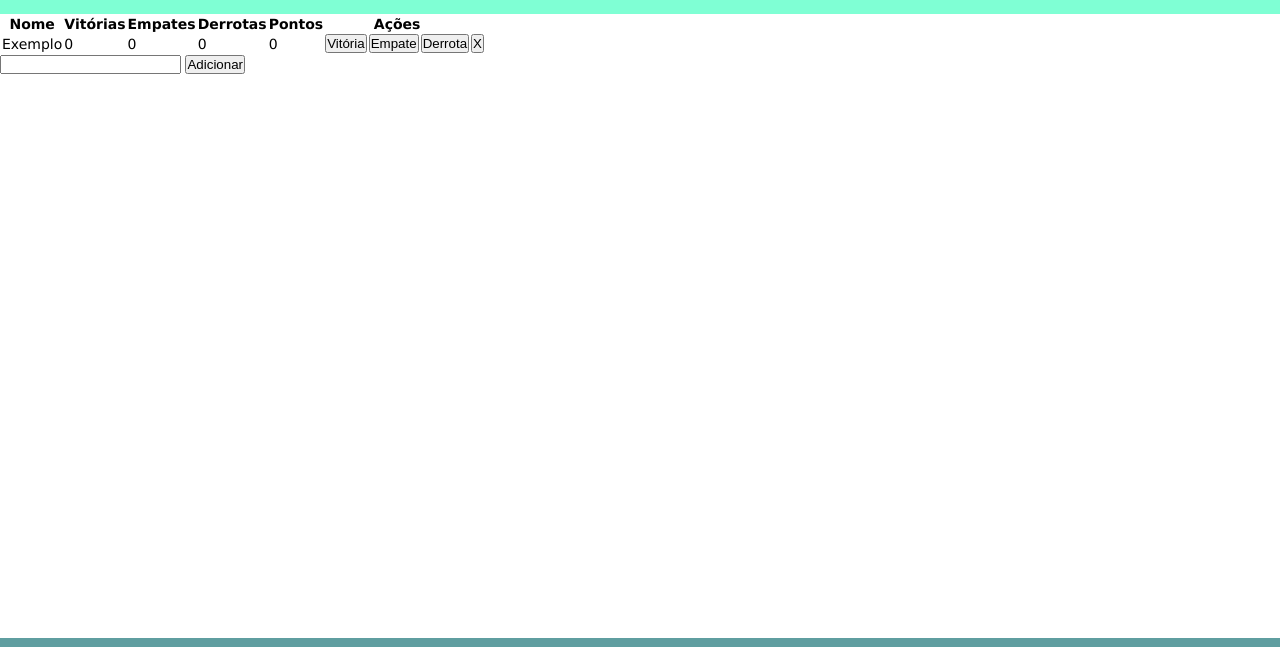
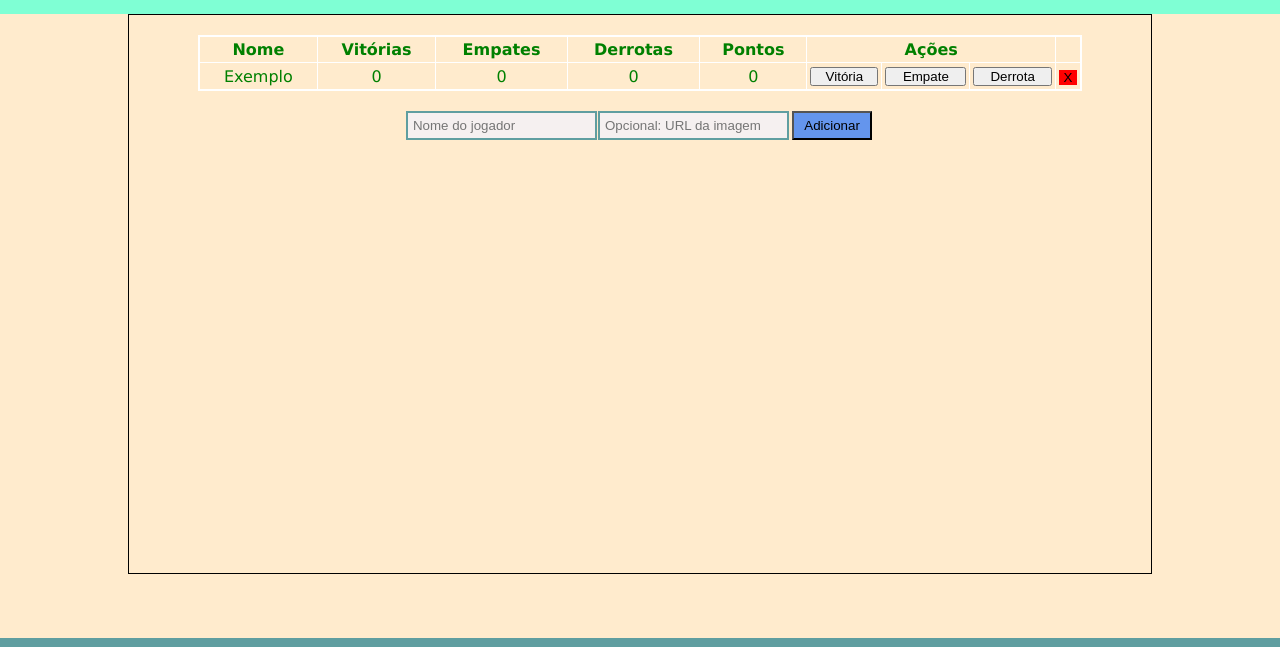
Before and after one commit to PeterTechDev/Ranking-de-interativo, a plain HTML site: page index.html in a window 1280 px wide. Shown: the part 66-713 px from the top of the page. Drawn offline with Linux system fonts and the light colour scheme.

Commit message:
separa os elementos para estilzação

```diff
--- a/index.html
+++ b/index.html
@@ -20,25 +20,33 @@
         <h1>Tabela de classificação</h1>
     </header>
     <main>
+        <div class="main-container">
+
+            <div class="board-container">
                 <table>
-
                     <thead>
                         <tr>
-                    <th>Nome</th>
+                            <th id="thName">Nome</th>
                             <th>Vitórias</th>
                             <th>Empates</th>
                             <th>Derrotas</th>
                             <th>Pontos</th>
                             <th colspan=3>Ações</th>
                         </tr>
-
                     </thead>
-
                     <tbody id="board">
                     </tbody>
                 </table>
-        <input type="text" id="newPlayer">
+            </div>
+
+            <div class="input-container">
+                    <input type="text"  placeholder="Nome do jogador" id="nameNewPlayer">
+                    <input type="text"  placeholder="Opcional: URL da imagem" id="urlNewPlayer">
                     <button type="submit" id="addNewPlayer" onclick="addNewPlayer()">Adicionar </button>
+            </div>
+
+        </div>
+
     </main>
 
 
--- a/script.js
+++ b/script.js
@@ -29,7 +29,7 @@ function fillRankBoard(players) {
         element += `<td><button class="winBtn" onclick="addWin(${index})">Vitória</button></td>`
         element += `<td><button class="drawBtn" onclick="addDraw(${index})">Empate</button></td>`
         element += `<td><button class="defeatBtn" onclick="addDefeat(${index})">Derrota</button></td>`
-        element += `<td><button class="defeatBtn" onclick="deletePlayer(${index})">X</button></td>`
+        element += `<td><button class="deleteBtn" onclick="deletePlayer(${index})">X</button></td>`
     }
     document.getElementById('board').innerHTML = element
 }
@@ -63,14 +63,16 @@ const deletePlayer=(index)=>{
 }
 
 // BOTÃO adicionar (EVENT NO HTML)
+let entry = document.getElementById('nameNewPlayer')
+
 const addNewPlayer = () => {
     let id = players.length + 1;
-    let entry = document.getElementById('newPlayer').value
 
-    players.push(window['player' + id] = new Player(entry))
+    players.push(window['player' + id] = new Player(entry.value))
 
     fillRankBoard(players)
     console.log(players)
+    entry.value = ''
 }
 
 // TODO: ADICIONAR PLAYER QUANDO PRESSIONAR ENTER
--- a/style.css
+++ b/style.css
@@ -1,37 +1,84 @@
-*{
+* {
     margin: 0;
     padding: 0;
     box-sizing: border-box;
     /* font-size: 14px; */
 }
 
-body{
+body {
     font-family: 'Lucida Sans', 'Lucida Sans Regular', 'Lucida Grande', 'Lucida Sans Unicode', Geneva, Verdana, sans-serif;
-    font-size: 14px;
+    min-height: 400px;
+    background-color: blanchedalmond;
 }
 
 header {
     height: 10vh;
     min-height: 100%;
+    width: 100%;
     background-color: aquamarine;
     font-size: 20px;
     color: blueviolet;
     font-weight: 600;
-
     display: flex;
     align-items: center;
     padding: 0 20px;
 }
 
-/* FOOTER */
+.main-container {
+    text-align: center;
+    padding: 20px;
+    height: 70vh;
+    margin: 0 auto;
+    border: 1px solid #000;
+    width: 80vw;
+    display: flex;
+    flex-direction: column;
+}
+
+.board-container {
+    margin-bottom: 20px;
+    display: flex;
+    justify-content: center;
+}
+
+table {
+    border: 2px solid white;
+    border-collapse: collapse;
+    /* table-layout:fixed; */
+    width: 90%;
+}
+
+th, tr, td {
+    border: solid 1px white;
+    color: green;
+    padding: 3px;
+}
+
+
+.deleteBtn{
+    background-color: red;
+    border: none;
+}
+button {
+    width: 100%;
+}
+#addNewPlayer {
+    width: 80px;
+    padding: 5px;
+    background-color: cornflowerblue;
+}
+input{
+    background: rgb(245, 240, 240);
+    border: none;
+    padding: 5px;
+    outline: solid  2px cadetblue;
+}
 footer {
     position: fixed;
     width: 100%;
     bottom: 0;
-
     background-color: cadetblue;
     height: 6rem;
-
     display: flex;
     flex-direction: column;
     align-items: center;
```
Lines whose indentation alone changed are shown as unchanged.
